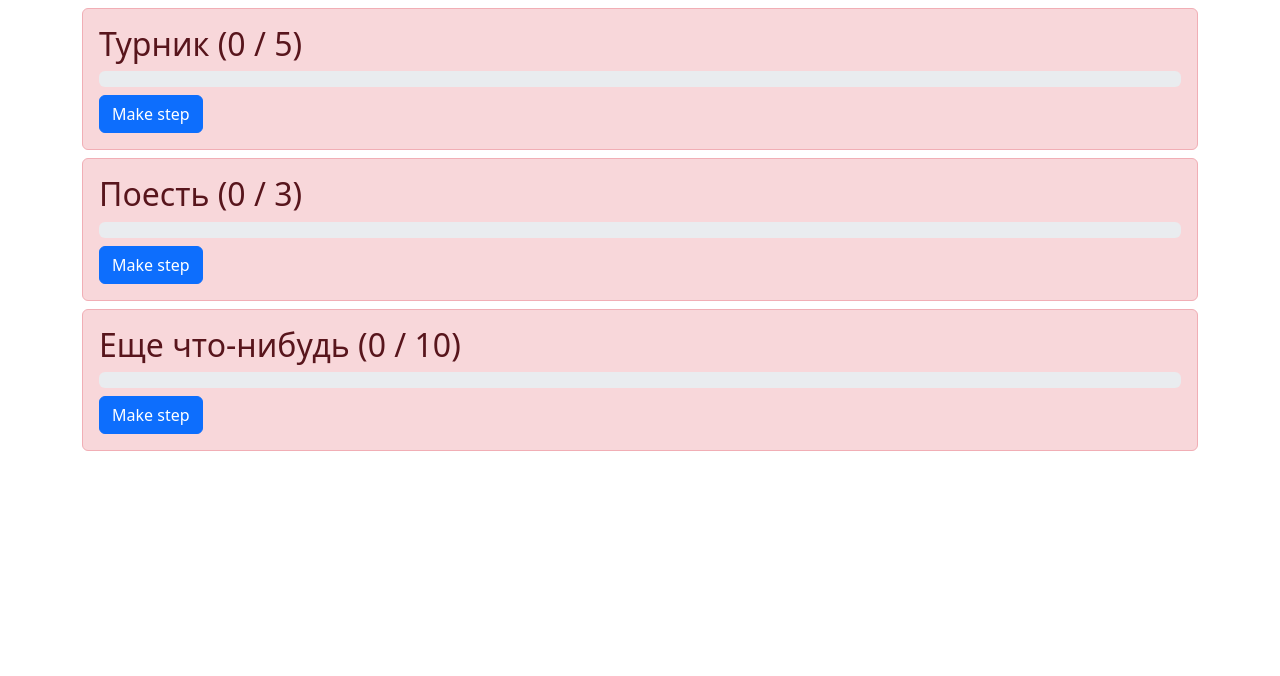
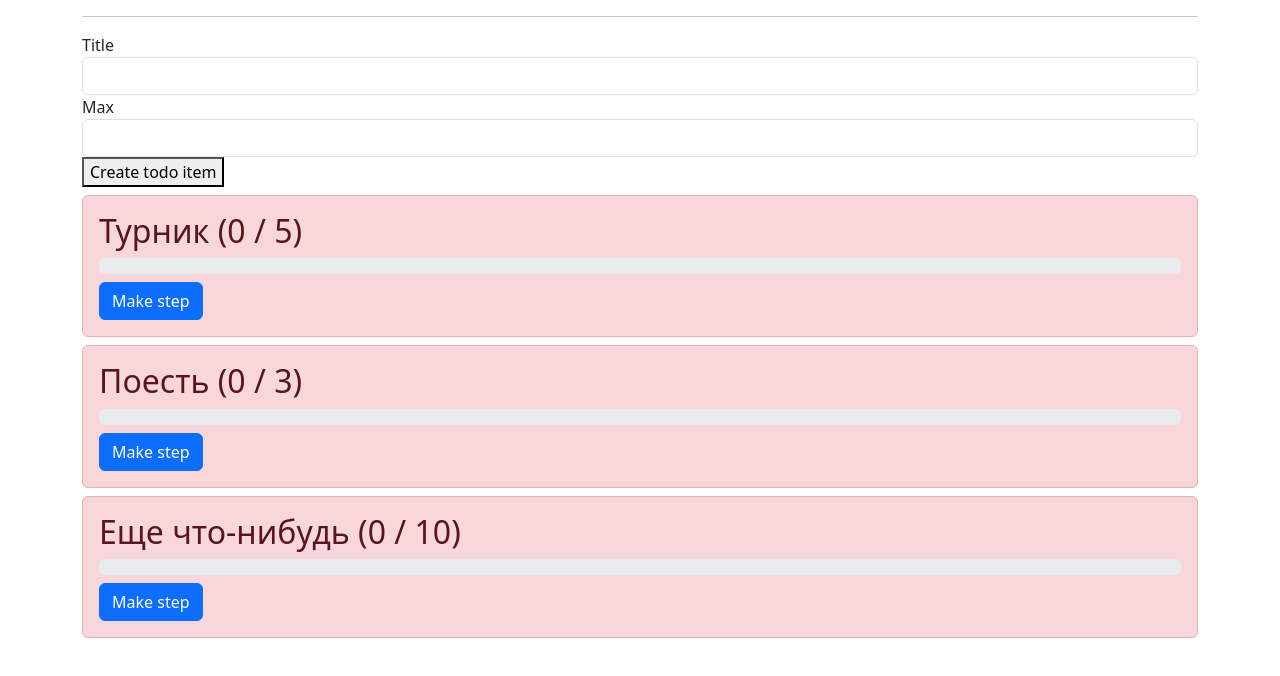
Before and after one commit to Alexey197/React_2023_HT1, a React (Vite) app: page / in a window 1280 px wide. Shown: the top 676 px of the page. Built offline with nearby package versions, Linux system fonts and the light colour scheme.

Commit message:
2-nd part HT_1 complete

```diff
--- a/src/App.jsx
+++ b/src/App.jsx
@@ -1,12 +1,17 @@
 import { useState } from 'react'
 import TodoItem  from './components/TodoItem'
+import AppTodoForm from './components/TodoForm.jsx'
 
 function App() {
  const [ items, setItems ] = useState([
-   {id: 1,title: 'Турник', current: 0, max: 5},
-   {id: 2,title: 'Поесть', current: 0, max: 3},
-   {id: 3,title: 'Еще что-нибудь', current: 0, max: 10}
+   {id: randomId(),title: 'Турник', current: 0, max: 5},
+   {id: randomId(),title: 'Поесть', current: 0, max: 3},
+   {id: randomId(),title: 'Еще что-нибудь', current: 0, max: 10}
  ])
+
+  function randomId() {
+   return Math.random() + ':' + Date.now()
+  }
 
   function increaseItem(id) {
    setItems(items.map(item =>
@@ -22,7 +27,13 @@ function App() {
     step={increaseItem}
   />)
 
+  function createItem({ title, max}) {
+    setItems([...items, {title, max: +max, current: 0, id: randomId()}])
+  }
+
   return <div className="container">
+    <hr/>
+    <AppTodoForm created={createItem}/>
     {itemsElems}
   </div>
 }
--- /dev/null
+++ b/src/components/TodoForm.jsx
@@ -0,0 +1,44 @@
+import PropTypes from 'prop-types';
+import {useState} from 'react'
+
+TodoForm.propTypes = {
+  created: PropTypes.func.isRequired,
+}
+
+function TodoForm({ created }) {
+  let [ fields, setFields ] = useState([
+    { label: 'Title', value: '', name: 'title', type: 'text' },
+    { label: 'Max', value: '', name: 'max', type: 'number' }
+  ])
+
+  function setFieldValue(e) {
+    let { name, value } = e.target
+    setFields(fields.map(field => name !== field.name ?
+    field :
+        {...field, value: value}
+    ))
+  }
+
+  function sendForm() {
+    const result = {}
+    fields.forEach(field => result[field.name] = field.value)
+    setFields(fields.map(field => ({ ...field, value: '' })));
+    created(result)
+  }
+
+  return <form>
+    { fields.map(field => <div className="form-group" key={field.name}>
+      <label>{ field.label }</label>
+      <input
+        value={field.value}
+        onChange={setFieldValue}
+        name={field.name}
+        type={field.type}
+        className="form-control"
+      />
+    </div>) }
+    <button onClick={sendForm} type="button" >Create todo item</button>
+  </form>
+}
+
+export default TodoForm
--- a/src/components/TodoItem.jsx
+++ b/src/components/TodoItem.jsx
@@ -1,4 +1,4 @@
-import PropTypes, {string} from 'prop-types';
+import PropTypes from 'prop-types';
 import AppProgress from './Progress'
 
 TodoItem.propTypes = {
@@ -22,7 +22,7 @@ function TodoItem({ item, step }) {
     </div>
     {rel < 1 ?
       <button onClick={() => step(id)} type="button" className="btn btn-primary">Make step</button> :
-      <strong>Wel Done</strong>
+      <strong>Well Done</strong>
     }
 
   </div>
```
